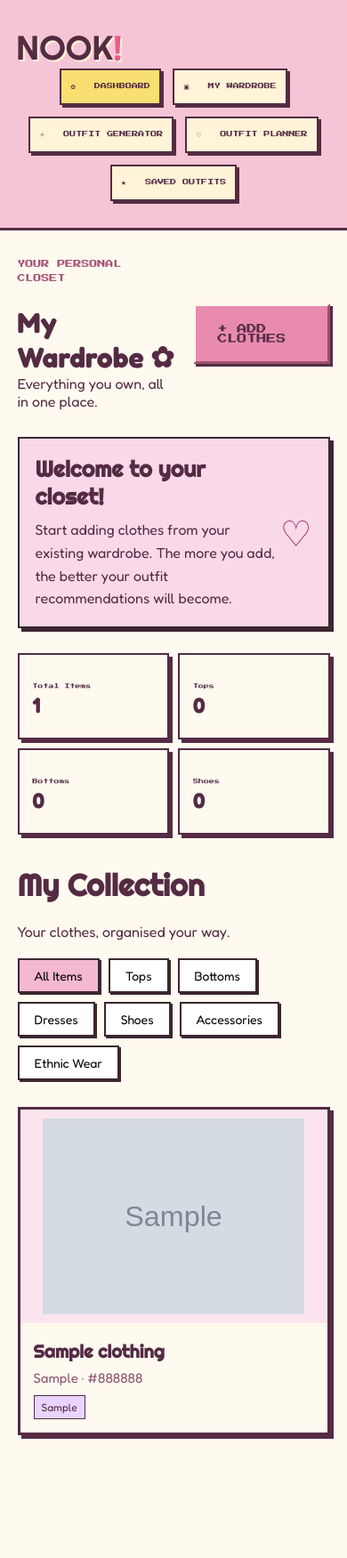
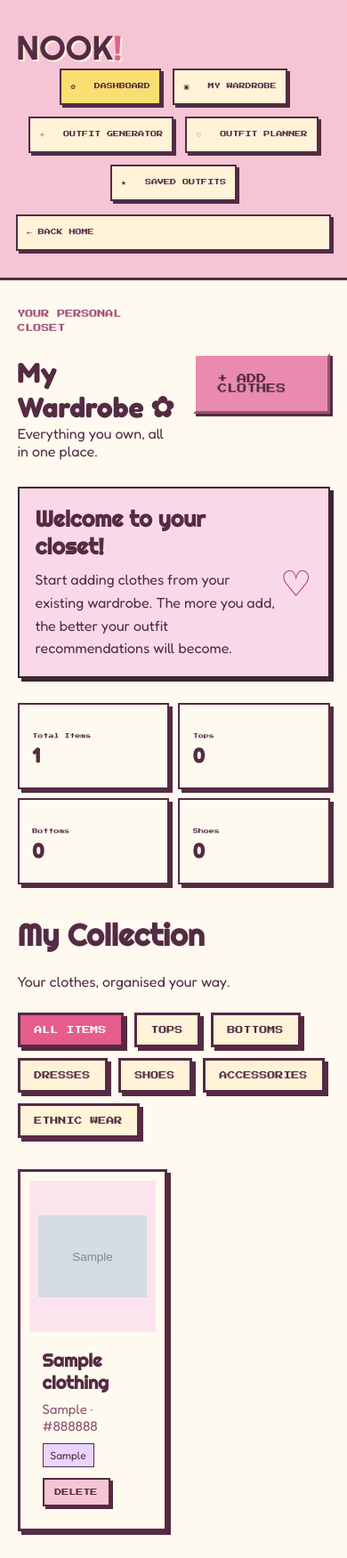
Before and after one commit to gargiwhatnot/NooK, a Flask app: page /wardrobe in a window 390 px wide. Shown: the whole page at 89% size. Before the commit the page ends 1617 px from the top, so only its background shows below. Run offline with Flask 3, Linux system fonts and the light colour scheme; the visitor is signed in with stand-in values (Sample User, id 1); tables that the repository leaves empty hold one stand-in row (values such as "Sample post"); grey boxes marked "Sample" are stand-in pictures.

Commit message:
Stable checkpoint (upload.html)before Outfit Generator rebuild

````diff
--- a/main.py
+++ b/main.py
@@ -6,6 +6,8 @@ from flask_sqlalchemy import SQLAlchemy
 from werkzeug.utils import secure_filename
 import os
 import uuid
+import random
+import json
 
 app = Flask(__name__)
 
@@ -45,7 +47,6 @@ class Clothing(db.Model):
     guest_id = db.Column(db.String(100), nullable=True)
     user_id = db.Column(db.Integer, nullable=True)
 
-
 # CREATE GUEST SESSION
 @app.before_request
 def create_guest_session():
@@ -81,7 +82,17 @@ def home():
 # DASHBOARD
 @app.route("/dashboard")
 def dashboard():
-    return render_template("dashboard.html")
+
+    guest_id = session["guest_id"]
+
+    total_items = Clothing.query.filter_by(
+        guest_id=guest_id
+    ).count()
+
+    return render_template(
+        "dashboard.html",
+        total_items=total_items
+    )
 
 
 # WARDROBE
@@ -92,7 +103,7 @@ def wardrobe():
 
     clothes = Clothing.query.filter_by(
         guest_id=guest_id
-    ).all()
+    ).order_by(Clothing.id.desc()).all()
 
     total_items = len(clothes)
 
@@ -229,6 +240,30 @@ def upload():
 
     return render_template("upload.html")
 
+@app.route("/delete-clothing/<int:item_id>", methods=["POST"])
+def delete_clothing(item_id):
+
+    # Find clothing belonging to the current guest
+    item = Clothing.query.filter_by(
+        id=item_id,
+        guest_id=session["guest_id"]
+    ).first_or_404()
+
+    # Get image path
+    image_path = os.path.join(
+        app.config["UPLOAD_FOLDER"],
+        item.image
+    )
+
+    # Delete image file
+    if os.path.exists(image_path):
+        os.remove(image_path)
+
+    # Delete database record
+    db.session.delete(item)
+    db.session.commit()
+
+    return redirect(url_for("wardrobe"))
 
 # CREATE DATABASE
 with app.app_context():
--- a/static/css/style.css
+++ b/static/css/style.css
@@ -797,19 +797,32 @@ nav {
     background-color: #fff3d8;
 }
 
+/* =================================
+   GLOBAL DASHBOARD LAYOUT
+================================= */
+
 .dashboard-layout {
     display: flex;
+    align-items: flex-start;
+    width: 100%;
     min-height: 100vh;
 }
 
-
 /* =================================
    SIDEBAR
 ================================= */
 
 .sidebar {
+    position: sticky;
+    top: 0;
+
     width: 245px;
-    flex-shrink: 0;
+    flex: 0 0 245px;
+
+    height: 100vh;
+    height: 100dvh;
+
+    align-self: flex-start;
 
     background-color: #f5c5d5;
 
@@ -819,6 +832,11 @@ nav {
 
     display: flex;
     flex-direction: column;
+
+    overflow-y: auto;
+    overflow-x: hidden;
+
+    z-index: 100;
 }
 
 .sidebar-label {
@@ -869,28 +887,6 @@ nav {
     margin-top: auto;
 }
 
-.sidebar-note {
-    background-color: #b9e5d7;
-
-    border: 2px dashed #542b43;
-
-    padding: 20px 10px;
-    text-align: center;
-
-    margin-bottom: 25px;
-}
-
-.sidebar-note span {
-    font-size: 30px;
-}
-
-.sidebar-note p {
-    font-size: 14px;
-    line-height: 1.6;
-    margin-top: 8px;
-}
-
-
 /* =================================
    DASHBOARD MAIN AREA
 ================================= */
@@ -898,6 +894,7 @@ nav {
 .dashboard-main {
     flex: 1;
     min-width: 0;
+    min-height: 0;
 
     padding: 35px 5%;
 }
@@ -1303,15 +1300,26 @@ nav {
     }
 
     .sidebar {
+        position: relative;
+
         width: 100%;
+        height: auto;
+
+        flex: 0 0 auto;
+
         border-right: none;
         border-bottom: 3px solid #542b43;
-    }
-
-    .sidebar-label,
-    .sidebar-bottom {
+
+        overflow: visible;
+    }
+
+    .sidebar-label {
         display: none;
-    }
+        }
+        .sidebar-bottom {
+            display: block;
+            margin-top: 15px;
+        }
 
     .sidebar-nav {
         flex-direction: row;
@@ -1496,7 +1504,6 @@ a.retro-button {
     }
 }
 
-```css
 /* ============================= */
 /* UPLOAD PAGE */
 /* ============================= */
@@ -2057,3 +2064,130 @@ a.retro-button {
     }
 
 }
+
+/* ============================= */
+/* CLOTHING CARD MANAGEMENT */
+/* ============================= */
+
+.clothing-card {
+    position: relative;
+}
+
+.delete-clothing-btn {
+    font-family: "Press Start 2P", cursive;
+    font-size: 8px;
+
+    padding: 10px 12px;
+
+    background: #f5c5d5;
+    color: #542b43;
+
+    border: 2px solid #542b43;
+
+    cursor: pointer;
+
+    margin-top: 12px;
+
+    box-shadow: 3px 3px 0 #542b43;
+}
+
+.delete-clothing-btn:hover {
+    background: #e65c8a;
+    color: white;
+
+    transform: translate(2px, 2px);
+
+    box-shadow: 1px 1px 0 #542b43;
+}
+
+.category-btn.active {
+    background: #e65c8a;
+    color: white;
+}
+
+/* ============================= */
+/* WARDROBE CATEGORY FILTERS */
+/* ============================= */
+
+.collection-filters {
+    display: flex;
+    flex-wrap: wrap;
+    gap: 12px;
+
+    margin: 25px 0 35px;
+}
+
+.category-btn {
+    font-family: "Press Start 2P", cursive;
+    font-size: 9px;
+
+    padding: 12px 16px;
+
+    background: #fff3d8;
+    color: #542b43;
+
+    border: 3px solid #542b43;
+
+    cursor: pointer;
+
+    box-shadow: 4px 4px 0 #542b43;
+
+    transition: transform 0.1s ease;
+}
+
+.category-btn:hover {
+    background: #f5c5d5;
+
+    transform: translate(2px, 2px);
+
+    box-shadow: 2px 2px 0 #542b43;
+}
+
+.category-btn.active {
+    background: #e65c8a;
+    color: white;
+
+    box-shadow: 4px 4px 0 #542b43;
+}
+
+/* ============================= */
+/* RESPONSIVE WARDROBE GRID */
+/* ============================= */
+
+.clothing-grid {
+    display: grid;
+
+    grid-template-columns: repeat(4, minmax(0, 1fr));
+
+    gap: 25px;
+}
+
+/* Tablet */
+
+@media (max-width: 1100px) {
+
+    .clothing-grid {
+        grid-template-columns: repeat(3, minmax(0, 1fr));
+    }
+
+}
+
+/* Mobile */
+
+@media (max-width: 600px) {
+
+    .clothing-grid {
+        grid-template-columns: repeat(2, minmax(0, 1fr));
+
+        gap: 15px;
+    }
+
+    .clothing-card {
+        padding: 10px;
+    }
+
+    .clothing-card img {
+        height: 170px;
+    }
+
+}
--- a/templates/wardrobe.html
+++ b/templates/wardrobe.html
@@ -17,12 +17,9 @@
 
 <body class="dashboard-body">
 
-
 <div class="dashboard-layout">
 
-
     <!-- SIDEBAR -->
-
     <aside class="sidebar">
 
         <a href="/" class="logo">NOOK<span>!</span></a>
@@ -39,7 +36,7 @@
                 ▣ &nbsp; MY WARDROBE
             </a>
 
-            <a href="#" class="side-link">
+            <a href="/outfit-generator" class="side-link">
                 ✧ &nbsp; OUTFIT GENERATOR
             </a>
 
@@ -47,22 +44,14 @@
                 ♡ &nbsp; OUTFIT PLANNER
             </a>
 
-            <a href="#" class="side-link">
+            <a href=#" class="side-link">
                 ★ &nbsp; SAVED OUTFITS
             </a>
 
         </nav>
 
-
         <div class="sidebar-bottom">
-
-            <div class="sidebar-note">
-                <span>✿</span>
-                <p>A little style<br>goes a long way!</p>
-            </div>
-
             <a href="/" class="side-link">← BACK HOME</a>
-
         </div>
 
     </aside>
@@ -124,20 +113,34 @@
                 </div>
             </div>
 
-        <div class="wardrobe-filters">
-            <button class="filter-btn active">All Items</button>
-            <button class="filter-btn">Tops</button>
-            <button class="filter-btn">Bottoms</button>
-            <button class="filter-btn">Dresses</button>
-            <button class="filter-btn">Shoes</button>
-            <button class="filter-btn">Accessories</button>
-            <button class="filter-btn">Ethnic Wear</button>
+            <div class="collection-filters">
+                <button class="category-btn active" data-filter="all">
+                    ALL ITEMS
+                </button>
+                <button class="category-btn" data-filter="tops">
+                    TOPS
+                </button>
+                <button class="category-btn" data-filter="bottoms">
+                    BOTTOMS
+                </button>
+                <button class="category-btn" data-filter="dresses">
+                    DRESSES
+                </button>
+                <button class="category-btn" data-filter="shoes">
+                    SHOES
+                </button>
+                <button class="category-btn" data-filter="accessories">
+                    ACCESSORIES
+                </button>
+                <button class="category-btn" data-filter="ethnic wear">
+                    ETHNIC WEAR
+                </button>
             </div>
 
             {% if clothes %}
             <div class="clothing-grid">
                 {% for item in clothes %}
-            <div class="clothing-card">
+                <div class="clothing-card" data-category="{{ item.category | lower }}">
                     <img
                         src="{{ url_for('static', filename='uploads/' + item.image) }}"
                         alt="{{ item.name }}">
@@ -148,6 +151,14 @@
                         {% if item.occasion %}
                             <span>{{ item.occasion }}</span>
                         {% endif %}
+
+                        <form action="{{ url_for('delete_clothing', item_id=item.id) }}"
+                              method="POST"
+                              onsubmit="return confirm('Delete this clothing item?');">
+                            <button type="submit" class="delete-clothing-btn">
+                                DELETE
+                            </button>
+                        </form>
                     </div>
                 </div>
                 {% endfor %}
@@ -169,5 +180,40 @@
             {% endif %}
 
         </section>
+    </main>
 
-</main>
+</div>
+
+<script>
+const categoryButtons = document.querySelectorAll(".category-btn");
+const clothingCards = document.querySelectorAll(".clothing-card");
+
+categoryButtons.forEach(button => {
+    button.addEventListener("click", function () {
+        const selectedCategory = this.dataset.filter;
+
+        // Update active button
+        categoryButtons.forEach(btn => {
+            btn.classList.remove("active");
+        });
+        this.classList.add("active");
+
+        // Filter clothing
+        clothingCards.forEach(card => {
+            const cardCategory = card.dataset.category;
+
+            if (
+                selectedCategory === "all" ||
+                cardCategory === selectedCategory
+            ) {
+                card.style.display = "";
+            } else {
+                card.style.display = "none";
+            }
+        });
+    });
+});
+</script>
+
+</body>
+</html>
````
Also changed, not shown: templates/dashboard.html (+3 -10 lines), templates/upload.html (+0 -7 lines). Lines whose indentation alone changed are shown as unchanged.
